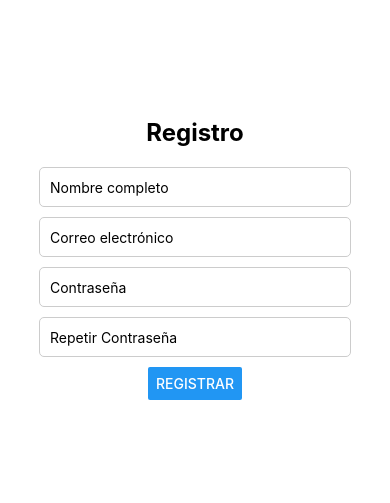
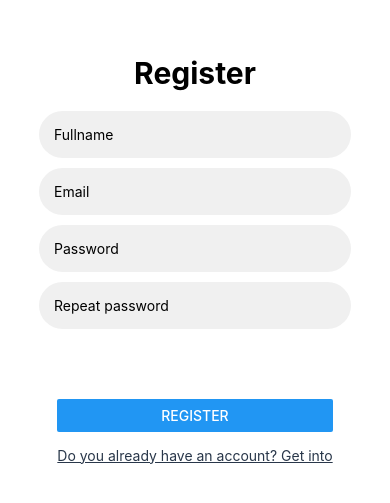
Before and after one commit to KevinDaniel18/AgilCurn-SME, a React Native app: screen /Register in a window 390 px wide. Shown: the part 163-666 px from the top of the page. Built offline with nearby package versions, Linux system fonts and the light colour scheme; what react-native-alert-notification would draw is missing.

Commit message:
more validates

```diff
--- a/App.js
+++ b/App.js
@@ -7,6 +7,7 @@ import { createStackNavigator } from "@react-navigation/stack";
 import Header from "./src/components/Header";
 import LoginScreen from "./src/components/Screens/LoginScreen";
 import RegisterScreen from "./src/components/Screens/RegisterScreen";
+import Forgot from "./src/components/Screens/Forgot";
 
 const Stack = createStackNavigator();
 
@@ -27,6 +28,7 @@ export default function App() {
                 )}
               </Stack.Screen>
               <Stack.Screen name="Register" component={RegisterScreen} />
+              <Stack.Screen name="ForgotPass" component={Forgot} />
             </>
           )}
         </Stack.Navigator>
--- /dev/null
+++ b/src/components/Screens/Forgot.jsx
@@ -0,0 +1,135 @@
+import React, { useState } from "react";
+import {
+  View,
+  Text,
+  StyleSheet,
+  TextInput,
+  Button,
+  TouchableOpacity,
+} from "react-native";
+import { Toast } from "react-native-toast-message/lib/src/Toast";
+import { recoverPassword } from "../../api/endpoint";
+
+const Forgot = ({ navigation }) => {
+  const [email, setEmail] = useState("");
+
+  const handleRecoverPassword = async () => {
+    try {
+      if (!email.trim()) {
+        Toast.show({
+          type: "info",
+          text1: "Empty field",
+          text2: "Please enter your email",
+          visibilityTime: 4000,
+          autoHide: true,
+        });
+        return;
+      }
+
+      const emailRegex = /^[^\s@]+@[^\s@]+\.[^\s@]+$/;
+      if (!emailRegex.test(email)) {
+        Toast.show({
+          type: "error",
+          text1: "Invalid Email",
+          text2: "Please enter a valid email address",
+          visibilityTime: 4000,
+          autoHide: true,
+        });
+        return;
+      }
+
+      const response = await recoverPassword(email);
+
+      if (response.status === 200) {
+        // Éxito: mostrar un mensaje al usuario
+        Toast.show({
+          type: "success",
+          text1: "Recovery email sent",
+        });
+      } else {
+        // Error: mostrar un mensaje al usuario
+        Toast.show({
+          type: "error",
+          text1: "Error sending recovery email",
+        });
+      }
+    } catch (error) {
+      // Error en la petición: mostrar un mensaje al usuario
+      Toast.show({
+        type: "error",
+        text1: error.message,
+        text2: "Email not found",
+        visibilityTime: 4000,
+        autoHide: true,
+      });
+    }
+  };
+  function backToLogin() {
+    navigation.navigate("Login");
+  }
+  return (
+    <View style={styles.container}>
+      <Text style={styles.title}>Password recovery</Text>
+
+      <View style={styles.inputView}>
+        <TextInput
+          style={styles.input}
+          placeholder="Enter Your Email"
+          onChangeText={(text) => setEmail(text)}
+          value={email}
+        />
+      </View>
+
+      <View style={styles.actionContainer}>
+        <Button
+          title="RECOVER"
+          style={styles.recoverButton}
+          onPress={handleRecoverPassword}
+        />
+        <TouchableOpacity onPress={backToLogin}>
+          <Text style={styles.comeBackText}>Go back</Text>
+        </TouchableOpacity>
+      </View>
+      <Toast />
+    </View>
+  );
+};
+
+const styles = StyleSheet.create({
+  container: {
+    flex: 1,
+    backgroundColor: "#fff",
+    alignItems: "center",
+    justifyContent: "center",
+  },
+  title: {
+    fontSize: 30,
+    fontWeight: "bold",
+    marginBottom: 20,
+    textAlign: "center",
+  },
+  inputView: {
+    width: "80%",
+    backgroundColor: "#f0f0f0",
+    borderRadius: 25,
+    padding: 15,
+    marginBottom: 10,
+  },
+  actionContainer: {
+    marginTop: 20,
+  },
+  recoverButton: {
+    width: "100%",
+    backgroundColor: "#4caf50",
+    borderRadius: 25,
+    padding: 15,
+  },
+  comeBackText: {
+    color: "#29374a",
+    textDecorationLine: "underline",
+    marginTop: 15,
+    textAlign: "center"
+  },
+});
+
+export default Forgot;
--- a/src/components/Screens/LoginScreen.jsx
+++ b/src/components/Screens/LoginScreen.jsx
@@ -9,18 +9,21 @@ import {
 } from "react-native";
 import Toast from "react-native-toast-message";
 import { loginUser } from "../../api/endpoint";
+import { useNavigation } from "@react-navigation/native";
 
 const LoginScreen = ({ setIsLoggedIn, navigation }) => {
   const [email, setEmail] = useState("");
   const [password, setPassword] = useState("");
 
+  const navigate = useNavigation();
+
   const handleLogin = async () => {
     try {
       if (!email.trim() || !password.trim()) {
         Toast.show({
-          type: "error",
-          text1: "Campos vacios",
-          text2: "Por favor ingresa tus datos",
+          type: "info",
+          text1: "empty fields",
+          text2: "Please enter your information",
           visibilityTime: 4000,
           autoHide: true,
         });
@@ -41,16 +44,20 @@ const LoginScreen = ({ setIsLoggedIn, navigation }) => {
       } else {
         Toast.show({
           type: "error",
-          text1: "Inicio de sesión fallido",
+          text1: "Failed login",
           text2: "Por favor revisa tus credenciales",
           visibilityTime: 4000,
           autoHide: true,
         });
       }
-
     } catch (error) {
-      console.error("error", error);
-      console.log(error.response);
+      Toast.show({
+        type: "error",
+        text1: "Failed login",
+        text2: "Data not found",
+        visibilityTime: 4000,
+        autoHide: true,
+      });
     }
   };
 
@@ -58,28 +65,51 @@ const LoginScreen = ({ setIsLoggedIn, navigation }) => {
     navigation.navigate("Register");
   };
 
+  const navigateToForgotPassword = () => {
+    navigate.navigate("ForgotPass");
+  };
+
   return (
     <View style={styles.container}>
-      <Text style={styles.title}>Iniciar sesión</Text>
+      <Text style={styles.title}>Login</Text>
+
+      <View style={styles.inputView}>
         <TextInput
           style={styles.input}
-        placeholder="Correo electrónico"
+          placeholder="Email"
           onChangeText={(text) => setEmail(text)}
           value={email}
         />
+      </View>
+
+      <View style={styles.inputView}>
         <TextInput
           style={styles.input}
-        placeholder="Contraseña"
+          placeholder="Password"
           onChangeText={(text) => setPassword(text)}
           value={password}
           secureTextEntry
         />
-      <Button title="Iniciar sesión" onPress={handleLogin} />
+      </View>
+      <TouchableOpacity
+        onPress={navigateToForgotPassword}
+        style={styles.forgotPasswordText}
+      >
+        <Text style={styles.forgotPasswordText}>Forgot password?</Text>
+      </TouchableOpacity>
+
+      <View style={styles.actionContainer}>
+        <Button
+          title="LOGIN"
+          style={styles.loginButton}
+          onPress={handleLogin}
+        />
         <TouchableOpacity onPress={navigateToRegister}>
           <Text style={styles.registerText}>
-          ¿No tienes cuenta? Regístrate aquí
+            You do not have an account? Sign up here
           </Text>
         </TouchableOpacity>
+      </View>
       <Toast />
     </View>
   );
@@ -88,25 +118,42 @@ const LoginScreen = ({ setIsLoggedIn, navigation }) => {
 const styles = StyleSheet.create({
   container: {
     flex: 1,
+    backgroundColor: "#fff",
+    alignItems: "center",
     justifyContent: "center",
-    alignItems: "center",
   },
   title: {
-    fontSize: 24,
+    fontSize: 30,
+    fontWeight: "bold",
     marginBottom: 20,
   },
-  input: {
+  inputView: {
     width: "80%",
-    height: 40,
-    borderColor: "gray",
-    borderWidth: 1,
-    borderRadius: 5,
+    backgroundColor: "#f0f0f0",
+    borderRadius: 25,
+    padding: 15,
     marginBottom: 10,
-    paddingHorizontal: 10,
+  },
+  loginButton: {
+    width: "100%",
+    backgroundColor: "#4caf50",
+    borderRadius: 25,
+    padding: 15,
+  },
+  forgotPasswordText: {
+    fontSize: 12,
+    marginTop: 0,
+    color: "#000",
+    alignSelf: "flex-end",
+    marginRight: 30,
   },
   registerText: {
-    marginTop: 10,
-    color: "blue",
+    color: "#29374a",
+    textDecorationLine: "underline",
+    marginTop: 15,
+  },
+  actionContainer: {
+    marginTop: 80,
   },
 });
 
--- a/src/components/Screens/RegisterScreen.jsx
+++ b/src/components/Screens/RegisterScreen.jsx
@@ -1,5 +1,12 @@
 import React, { useState } from "react";
-import { View, Text, TextInput, Button, StyleSheet, Alert } from "react-native";
+import {
+  View,
+  Text,
+  TextInput,
+  Button,
+  StyleSheet,
+  TouchableOpacity,
+} from "react-native";
 import {
   ALERT_TYPE,
   Dialog,
@@ -29,8 +36,8 @@ const RegisterScreen = ({ navigation }) => {
       if (!fullname.trim()) {
         Dialog.show({
           type: ALERT_TYPE.WARNING,
-          title: "Nombre completo requerido",
-          textBody: "Por favor ingresa tu nombre completo.",
+          title: "Full name required",
+          textBody: "Please enter your full name.",
           button: "close",
         });
         return;
@@ -40,8 +47,8 @@ const RegisterScreen = ({ navigation }) => {
       if (!emailRegex.test(email)) {
         Dialog.show({
           type: ALERT_TYPE.WARNING,
-          title: "Correo electrónico inválido",
-          textBody: "Por favor ingresa un correo electrónico válido.",
+          title: "Invalid email",
+          textBody: "Por favor ingresa un correo electrónico válido. Example: user@gmail.com ",
           button: "close",
         });
         return;
@@ -50,8 +57,8 @@ const RegisterScreen = ({ navigation }) => {
       if (password.length < 6) {
         Dialog.show({
           type: ALERT_TYPE.WARNING,
-          title: "Contraseña inválida",
-          textBody: "La contraseña debe tener al menos 6 caracteres.",
+          title: "Invalid password",
+          textBody: "The password must be at least 6 characters.",
           button: "close",
         });
         return;
@@ -60,8 +67,8 @@ const RegisterScreen = ({ navigation }) => {
       if (password !== repeatPassword) {
         Dialog.show({
           type: ALERT_TYPE.WARNING,
-          title: "Contraseñas no coinciden",
-          textBody: "Por favor asegúrate de que las contraseñas coincidan.",
+          title: "Passwords do not match",
+          textBody: "Please make sure the passwords match.",
           button: "close",
         });
         return;
@@ -72,8 +79,8 @@ const RegisterScreen = ({ navigation }) => {
 
       Toast.show({
         type: "success",
-        text1: "Éxito!",
-        text2: "Datos registrados, ahora puedes iniciar sesión",
+        text1: "Succes!",
+        text2: "Data registered, now you can log in",
         visibilityTime: 4000,
         autoHide: true,
       });
@@ -82,50 +89,75 @@ const RegisterScreen = ({ navigation }) => {
         navigation.navigate("Login");
       }, 4000);
     } catch (error) {
+
       Toast.show({
         type: "error",
-        text1: "Error",
-        text2: error.message,
+        text1: error.message,
+        text2: "Email already exist",
         visibilityTime: 4000,
         autoHide: true,
       });
-      console.error("error", error);
     }
+  };
+
+  const navigateToLogin = () => {
+    navigation.navigate("Login");
   };
 
   return (
     <AlertNotificationRoot>
       <View style={styles.container}>
-        <Text style={styles.title}>Registro</Text>
+        <Text style={styles.title}>Register</Text>
+
+        <View style={styles.inputView}>
           <TextInput
             style={styles.input}
-          placeholder="Nombre completo"
+            placeholder="Fullname"
             onChangeText={(text) => getInput("fullname", text)}
             value={userData.fullname}
           />
+        </View>
+
+        <View style={styles.inputView}>
           <TextInput
             style={styles.input}
-          placeholder="Correo electrónico"
+            placeholder="Email"
             onChangeText={(text) => getInput("email", text)}
             value={userData.email}
             keyboardType="email-address"
             autoCapitalize="none"
           />
+        </View>
+
+        <View style={styles.inputView}>
           <TextInput
             style={styles.input}
-          placeholder="Contraseña"
+            placeholder="Password"
             onChangeText={(text) => getInput("password", text)}
             value={userData.password}
             secureTextEntry
           />
+        </View>
+
+        <View style={styles.inputView}>
           <TextInput
             style={styles.input}
-          placeholder="Repetir Contraseña"
+            placeholder="Repeat password"
             onChangeText={(text) => getInput("repeatPassword", text)}
             value={userData.repeatPassword}
             secureTextEntry
           />
-        <Button title="Registrar" onPress={handleRegister} />
+        </View>
+        <View style={styles.actionContainer}>
+          <Button
+            title="REGISTER"
+            style={styles.registerButton}
+            onPress={handleRegister}
+          />
+          <TouchableOpacity onPress={navigateToLogin}>
+            <Text style={styles.loginText}>Do you already have an account? Get into</Text>
+          </TouchableOpacity>
+        </View>
       </View>
       <Toast />
     </AlertNotificationRoot>
@@ -135,23 +167,35 @@ const RegisterScreen = ({ navigation }) => {
 const styles = StyleSheet.create({
   container: {
     flex: 1,
+    backgroundColor: "#fff",
+    alignItems: "center",
     justifyContent: "center",
-    alignItems: "center",
-    backgroundColor: "#fff",
   },
   title: {
-    fontSize: 24,
+    fontSize: 30,
+    fontWeight: "bold",
     marginBottom: 20,
-    fontWeight: "bold",
   },
-  input: {
+  inputView: {
     width: "80%",
-    height: 40,
-    borderColor: "#ccc",
-    borderWidth: 1,
-    borderRadius: 5,
+    backgroundColor: "#f0f0f0",
+    borderRadius: 25,
+    padding: 15,
     marginBottom: 10,
-    paddingHorizontal: 10,
+  },
+  registerButton: {
+    width: "100%",
+    backgroundColor: "#4caf50",
+    borderRadius: 25,
+    padding: 15,
+  },
+  loginText: {
+    color: "#29374a",
+    textDecorationLine: "underline",
+    marginTop: 15,
+  },
+  actionContainer: {
+    marginTop: 60,
   },
 });
 
--- a/src/components/Screens/SettingsScreen.jsx
+++ b/src/components/Screens/SettingsScreen.jsx
@@ -1,16 +1,147 @@
-import React from "react";
-import { View, Button } from "react-native";
+import React, { useState, useEffect } from "react";
+import {
+  View,
+  Button,
+  StyleSheet,
+  Modal,
+  TextInput,
+  Animated,
+  Text,
+} from "react-native";
+import { deleteAccount } from "../../api/endpoint";
+import { Toast } from "react-native-toast-message/lib/src/Toast";
 
 const SettingsScreen = () => {
+  const [isModalVisible, setIsModalVisible] = useState(false);
+  const [email, setEmail] = useState("");
+  const [password, setPassword] = useState("");
+  const fadeAnim = new Animated.Value(0);
+
   const handleLogout = () => {
-   alert("Going to login")
+    alert("Going to login");
+  };
+
+  useEffect(() => {
+    if (isModalVisible) {
+      Animated.timing(fadeAnim, {
+        toValue: 1,
+        duration: 300,
+        useNativeDriver: true,
+      }).start();
+    } else {
+      Animated.timing(fadeAnim, {
+        toValue: 0,
+        duration: 300,
+        useNativeDriver: true,
+      }).start();
+    }
+  }, [isModalVisible]);
+
+  const handleDeleteAccount = () => {
+    setIsModalVisible(true);
+    fadeAnim.setValue(1);
+  };
+
+  const handleSubmit = async() => {
+  try {
+    if (!email.trim() || !password.trim()) {
+      Toast.show({
+        type: "info",
+        text1: "empty fields",
+        text2: "Please enter your information",
+        visibilityTime: 4000,
+        autoHide: true,
+      });
+      return;
+    }
+    await deleteAccount(email, password)
+  } catch (error) {
+    Toast.show({
+      type: "error",
+      text1: "Failed to delete",
+      text2: error.message,
+      visibilityTime: 4000,
+      autoHide: true,
+    });
+  }
+    setIsModalVisible(false);
+    // Restablece los valores de los campos de entrada
+    setEmail("");
+    setPassword("");
+  };
+
+  const onRequestClose = () => {
+    setIsModalVisible(false);
   };
 
   return (
     <View style={{ flex: 1, justifyContent: "center", alignItems: "center" }}>
       <Button title="Salir" onPress={handleLogout} />
+      <Text>Delete Account</Text>
+      <Button title="Delete Account" onPress={handleDeleteAccount} />
+
+      <Modal
+        animationType="fade"
+        transparent={true}
+        visible={isModalVisible}
+        onRequestClose={onRequestClose}
+      >
+        <View style={styles.centeredView}>
+          <Animated.View style={{ ...styles.modalView, opacity: fadeAnim }}>
+            <Text>Enter your email and password to delete your account</Text>
+            <TextInput
+              style={styles.input}
+              placeholder="Correo electrónico"
+              value={email}
+              onChangeText={(text) => setEmail(text)}
+            />
+            <TextInput
+              style={styles.input}
+              placeholder="Contraseña"
+              secureTextEntry={true}
+              value={password}
+              onChangeText={(text) => setPassword(text)}
+            />
+            <Button title="Eliminar cuenta" onPress={handleSubmit} />
+          </Animated.View>
+        </View>
+      <Toast/>
+      </Modal>
     </View>
   );
 };
 
+const styles = StyleSheet.create({
+  centeredView: {
+    flex: 1,
+    justifyContent: "center",
+    alignItems: "center",
+    marginTop: 22,
+  },
+  modalView: {
+    margin: 20,
+    backgroundColor: "white",
+    borderRadius: 20,
+    padding: 35,
+    alignItems: "center",
+    shadowColor: "#000",
+    shadowOffset: {
+      width: 0,
+      height: 2,
+    },
+    shadowOpacity: 0.25,
+    shadowRadius: 4,
+    elevation: 5,
+  },
+  input: {
+    height: 40,
+    width: 250,
+    margin: 10,
+    borderWidth: 1,
+    borderColor: "gray",
+    borderRadius: 5,
+    paddingHorizontal: 10,
+  },
+});
+
 export default SettingsScreen;
```
Also changed, not shown: src/api/endpoint.js (+14 -0 lines). Lines whose indentation alone changed are shown as unchanged.
